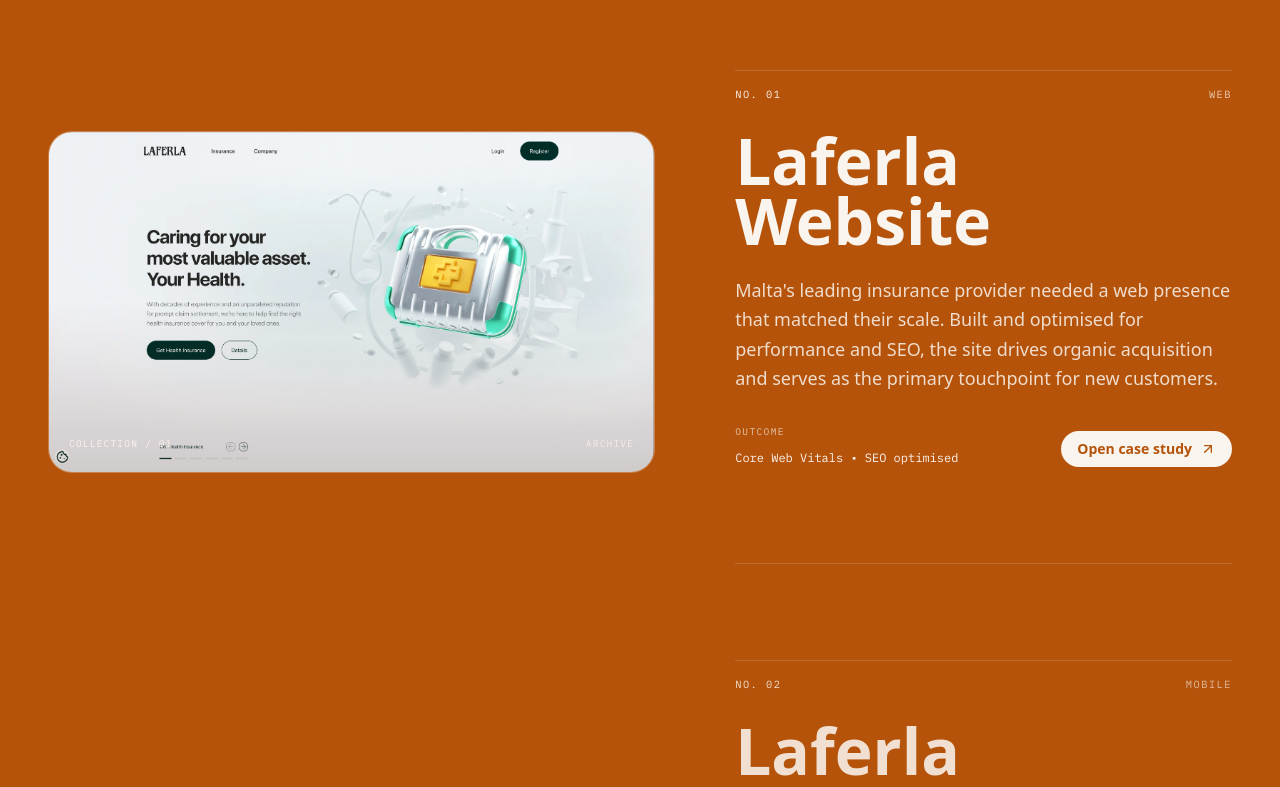
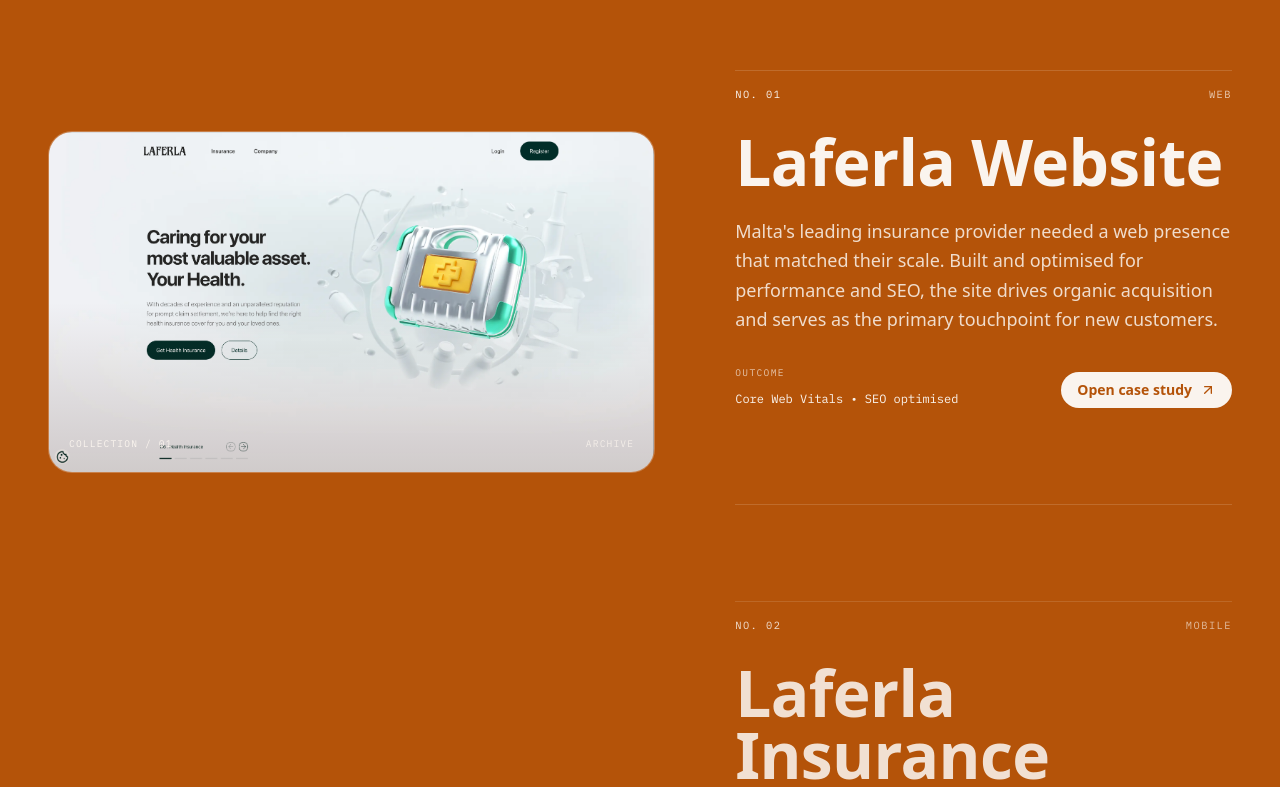
Before and after one commit to EbubeEvan/Evangeline-mmayie-portfolio, a Next.js app: page / in a window 1280 px wide. Shown: the part 1240-2027 px from the top of the page. Built offline with nearby package versions, Linux system fonts and the light colour scheme; no server answers.

Commit message:
fix: fixed project header line height

```diff
--- a/app/work/[id]/page.tsx
+++ b/app/work/[id]/page.tsx
@@ -59,7 +59,7 @@
                 <span className="text-[#8d6b4f]">•</span>
                 <span>{categories.join(' + ')}</span>
               </div>
-              <h1 className="text-balance text-[clamp(3.2rem,9vw,8.5rem)] font-semibold leading-[0.92] tracking-[-0.015em] text-[#3e1a0a]">{project.title}</h1>
+              <h1 className="text-balance text-[clamp(3.2rem,9vw,8.5rem)] font-semibold leading-[1.05] tracking-[-0.01em] md:leading-[0.98] text-[#3e1a0a]">{project.title}</h1>
               <p className="mt-9 max-w-2xl text-lg leading-relaxed text-[#6d4a32] md:text-[1.35rem]">{project.fullDescription || project.description}</p>
 
               <div className="mt-10 flex flex-wrap gap-3">
--- a/components/ProjectCard.tsx
+++ b/components/ProjectCard.tsx
@@ -23,7 +23,7 @@
           <span className={isOrange ? 'text-[#faf4ee]/75' : 'text-[#8d6b4f]'}>{Array.isArray(project.category) ? project.category.join(' + ') : project.category}</span>
         </div>
 
-        <h3 className={`mt-7 text-balance text-[clamp(2.2rem,5vw,4.8rem)] font-semibold leading-[0.95] transition-colors ${isOrange ? 'text-[#faf4ee] group-hover:text-[#faf4ee]' : 'text-[#3e1a0a] group-hover:text-[#b45309]'}`}>
+        <h3 className={`mt-7 text-balance text-[clamp(2.2rem,5vw,4.8rem)] font-semibold leading-[1.05] tracking-[-0.01em] md:leading-[0.98] transition-colors ${isOrange ? 'text-[#faf4ee] group-hover:text-[#faf4ee]' : 'text-[#3e1a0a] group-hover:text-[#b45309]'}`}>
           {project.title}
         </h3>
         <p className={`mt-6 max-w-xl text-base leading-relaxed md:text-lg ${isOrange ? 'text-[#faf4ee]/85' : 'text-[#6d4a32]'}`}>{project.description}</p>
```
